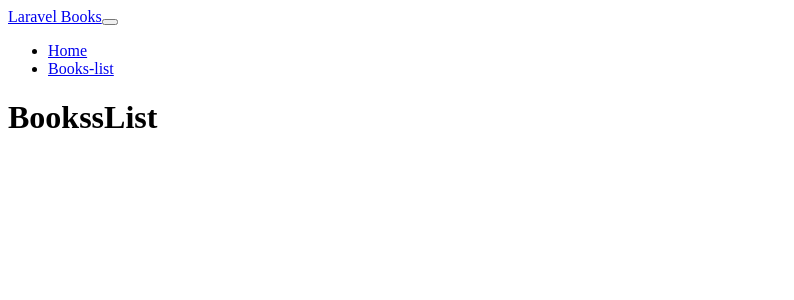
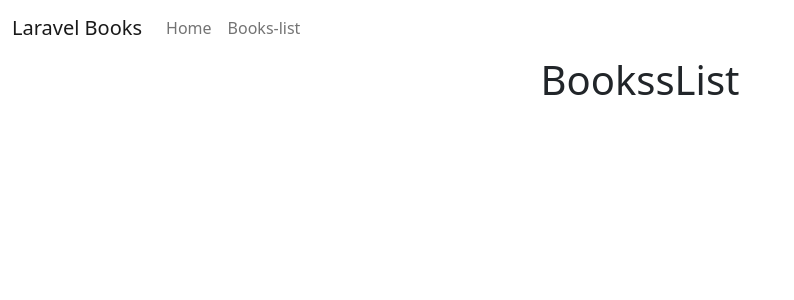
Before and after one commit to ManuelBravaccini/laravel-boolean, a Vue app: page /books in a window 1280 px wide. Shown: the top 300 px of the page, without its empty margins (0-794 px from the left). Built offline with nearby package versions, Linux system fonts and the light colour scheme.

Commit message:
update style

```diff
--- a/package.json
+++ b/package.json
@@ -16,6 +16,7 @@
   },
   "devDependencies": {
     "@vitejs/plugin-vue": "^4.0.0",
+    "sass": "^1.58.3",
     "vite": "^4.1.0"
   }
 }
--- a/src/App.vue
+++ b/src/App.vue
@@ -20,9 +20,9 @@ export default {
   <router-view></router-view>
 </template>
 
-<style>
-@use './styles/general.scss' as *;
-@use 'bootstrap/scss/bootstrap' as *;
+<style lang="scss">
+@use './style/general.scss' as *;
+@use 'bootstrap/scss/bootstrap' as * ;
 
 .logo {
   height: 6em;
--- /dev/null
+++ b/src/style/general.scss
@@ -0,0 +1 @@
+@import 'bootstrap/scss/bootstrap';
```
Also changed, not shown: 1 other file (tests, documents, lock files or other folders).
